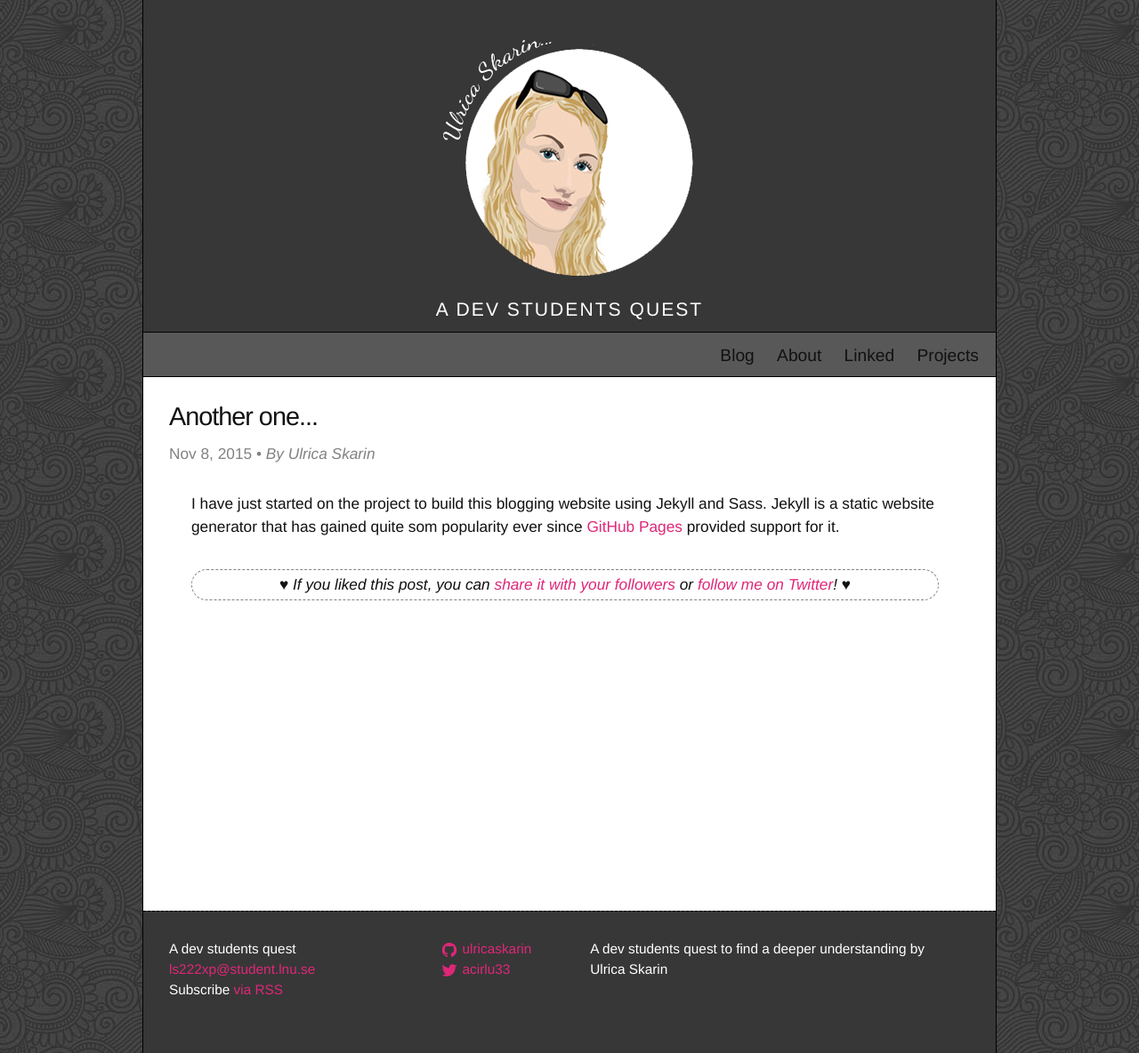
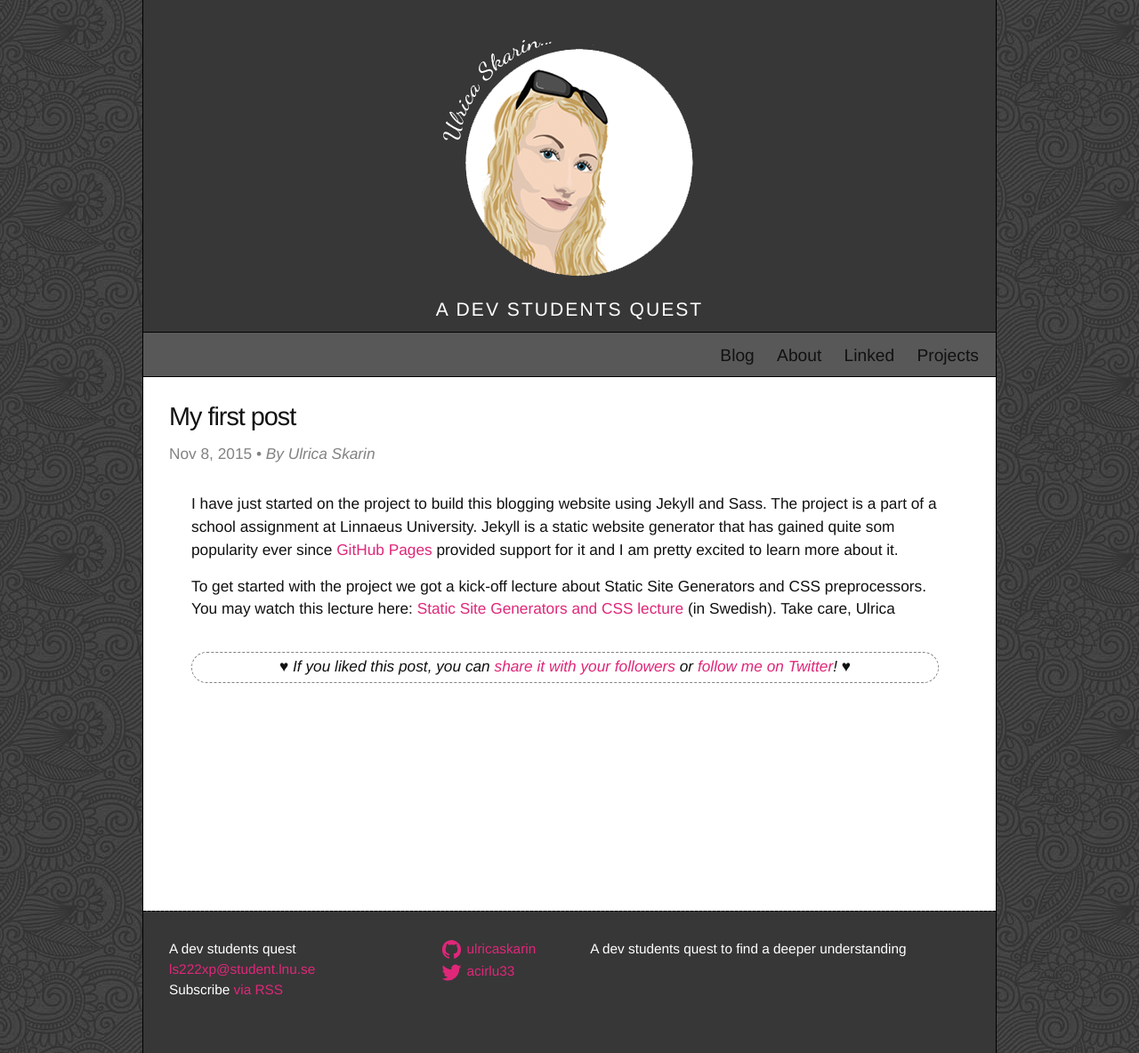
Before and after one commit to ulricaskarin/ulricaskarin.github.io, a Jekyll site: the page built from _posts/2015-11-09-this-is-another-post.markdown, in a window 1280 px wide. Shown: the whole page at 89% size. Built offline with Jekyll 4.4.1, drawn with Linux system fonts in a browser that asks for light colours; comment, search, counter and statistics services are not loaded.

Commit message:
Working on mixins and other css

```diff
--- a/_config.yml
+++ b/_config.yml
@@ -3,7 +3,7 @@
 author: Ulrica Skarin
 email: ls222xp@student.lnu.se
 description: > # this means to ignore newlines until "baseurl:"
-  A dev students quest to find a deeper understanding by Ulrica Skarin
+  A dev students quest to find a deeper understanding
 baseurl: "" # the subpath of your site, e.g. /blog/
 url: "http://localhost:4000" # the base hostname & protocol for your site
 
--- a/_posts/2015-11-09-this-is-another-post.markdown
+++ b/_posts/2015-11-09-this-is-another-post.markdown
@@ -1,15 +1,23 @@
 ---
 layout: post
-title:  "Another one..."
+title:  "My first post"
 date:   2015-11-08 22:22:22
 category: Misc
+
+type: article
+description: First words on my Jekyll Blog
 
 author: Ulrica Skarin
 comments: true
 published: true
 ---
-I have just started on the project to build this blogging website using Jekyll and Sass. Jekyll is a
-static website generator that has gained quite som popularity ever since [GitHub Pages][github] provided support for it.
 
+I have just started on the project to build this blogging website using Jekyll and Sass. The project is a part of a
+school assignment at Linnaeus University. Jekyll is a static website generator that has gained quite som popularity
+ever since [GitHub Pages][github] provided support for it and I am pretty excited to learn more about it.
+
+To get started with the project we got a kick-off lecture about Static Site Generators and CSS preprocessors. You may
+watch this lecture here: [Static Site Generators and CSS lecture](https://www.youtube.com/watch?v=UT5ooePvFEE) (in Swedish).
+Take care, Ulrica
 
 [github]: https://pages.github.com/
--- a/_sass/_base.scss
+++ b/_sass/_base.scss
@@ -68,11 +68,10 @@
     }
 
     &:hover {
-       color: $text-color;
-       position: relative;
-       top: 1px;
-       text-decoration: overline underline;
-
+        color: $text-color;
+        position: relative;
+        top: 2px;
+        text-decoration: underline;
     }
 }
 
@@ -121,9 +120,9 @@
 
     margin: 0 auto;
     max-width: 960px;
-    background-color: #fff;
-    border-left: 1px solid #000;
-    border-right: 1px solid #000;
+    background-color: $color-white;
+    border-left: 1px solid $color-black;
+    border-right: 1px solid $color-black;
     overflow: hidden;
 
     @include media-query($on-palm) {
@@ -141,8 +140,6 @@
     margin-top: 0;
     margin-right: auto;
     margin-left: auto;
-    //padding-right: $spacing-unit;
-    //padding-left: $spacing-unit;
     @extend %clearfix;
 
     @include media-query($on-laptop) {
@@ -197,10 +194,10 @@
         float: none;
         margin-left: 0;
         margin-right: 0;
-        margin-top: 10px;
-        margin-bottom: 10px;
+        margin-top:  $spacing-unit / 2;
+        margin-bottom:  $spacing-unit / 2;
         padding-left: 0;
-        padding-right: 10px;
+        padding-right:  $spacing-unit / 2;
 
     }
 
@@ -245,8 +242,8 @@
 
     > svg {
         display: inline-block;
-        width: 20px;
-        height: 20px;
+        width:  $spacing-unit - 5;
+        height: $spacing-unit - 5;
         padding: 0.1em;
         vertical-align: middle;
 
--- a/_sass/_layout.scss
+++ b/_sass/_layout.scss
@@ -234,11 +234,14 @@
 }
 
 //----------------------------------------------- SHOW ALL POSTS -----------------------------------------------//
-// All categories using target to pinpoint them when clicked | resource tutorial: http://schoewilliam.fr/2015/02/10/jekyll-pro-tip-awesome-archive-page.html:
+// All categories using target to pinpoint them when clicked | Tips taken from: http://schoewilliam.fr/2015/02/10/jekyll-pro-tip-awesome-archive-page.html:
 .catblock {
     font-size: $mini-font-size * 0.75;
     padding-top: 0.5em;
+    padding-bottom: 1em;
     padding-left: 0.5em;
+    @include box-shadow(0, 5px,5px, rgba(0, 0, 0, 0.375));
+    @include element_border(1px, dashed, $grey-color-light);
 
     > h2 {
 
--- a/css/main.scss
+++ b/css/main.scss
@@ -17,7 +17,7 @@
 $grey-color-middle: #454545;
 $grey-color-darker: #373737;
 
-$grey-color-light: lighten($grey-color, 40%);
+$grey-color-light: lighten($grey-color, 20%);
 $grey-color-dark:  darken($grey-color, 25%);
 
 //-------------------------------------------- THEME --------------------------------------------//
@@ -61,7 +61,7 @@
 
 //---------------------------------------- VARIOUS MIXINS ----------------------------------------//
 
-// Hides element
+// Hides element (for future use when site grows)
 @mixin hide-element() {
     visibility: hidden !important;
     display: none;
@@ -73,6 +73,10 @@
 @mixin bold-upper-text() {
     text-transform: uppercase;
     font-weight: bold;
+}
+
+@mixin element_border($size, $color, $style) {
+    border: $size $style $color;
 }
 
 // Rounds corners:
@@ -89,6 +93,14 @@
     filter: alpha(opacity=$opacity-ie); //IE8
 }
 
+// Box shadow mixin:
+@mixin box-shadow($top, $left, $blur, $color, $inset:"") {
+
+    -webkit-box-shadow:$top $left $blur $color #{$inset};
+    -moz-box-shadow:$top $left $blur $color #{$inset};
+    box-shadow:$top $left $blur $color #{$inset};
+}
+
 //---------------------------------------- PARTIALS ----------------------------------------//
 
 // Import partials from `sass_dir` (defaults to `_sass`)
--- a/index.html
+++ b/index.html
@@ -117,5 +116,4 @@
 
     </div>
 
-
 </div>
```
Also changed, not shown: other parts of index.html (+0 -1 lines).
